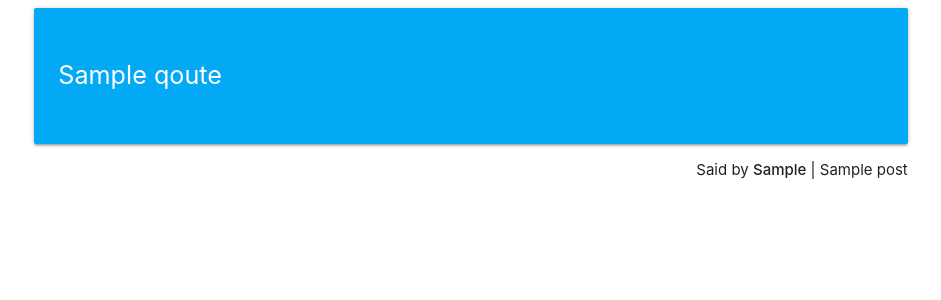
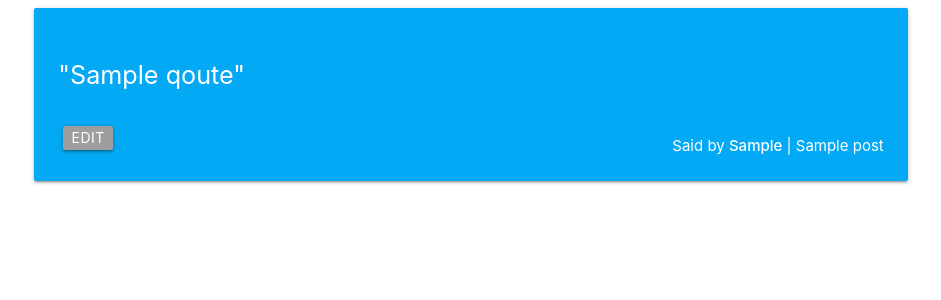
Before and after one commit to tenbonks/scriptio-qoutes-app, a Flask app: page / in a window 1280 px wide. Shown: the top 300 px of the page, without its empty margins (169-1110 px from the left). Run offline with Flask 2, Linux system fonts and the light colour scheme; a database or web service that is not in the repository returns one stand-in record (values such as "Sample title"); some libraries are stand-ins or nearby versions.

Commit message:
Adapted card from materialize to show qoute posts

```diff
--- a/templates/qoutes.html
+++ b/templates/qoutes.html
@@ -3,14 +3,29 @@
 
 {% for qoute in posts %}
 
-    <div class="row">
+<div class="row">
+  <div class="col s12">
+    <div class="card-panel light-blue white-text">
+      <div class="row">
         <div class="col s12">
-          <div class="card-panel light-blue">
-            <p class=" flow-text white-text">{{ qoute.qoute }}</p>
-          </div>
-          <p class="right-align">Said by <strong>{{ qoute.said_by }}</strong> | {{ qoute.category_name }}</p>
+          <p class=" flow-text">"{{ qoute.qoute }}"</p>
         </div>
       </div>
+      <div class="row">
+        <div class="valign-wrapper">
+          <div class="col s4">
+            <!-- <a class="left-align"href=""><i class="material-icons">settings</i></a> -->
+            <a class="waves-effect waves-light btn btn_small grey">Edit</a>
+          </div>
+
+          <div class="col s8">
+            <p class="right-align" id="qoute-card-info" >Said by <strong>{{ qoute.said_by }}</strong> | {{ qoute.category_name }}</p>
+          </div>
+        </div>
+      </div>
+    </div>
+  </div>
+</div>
 
 {% endfor %}
 
```
